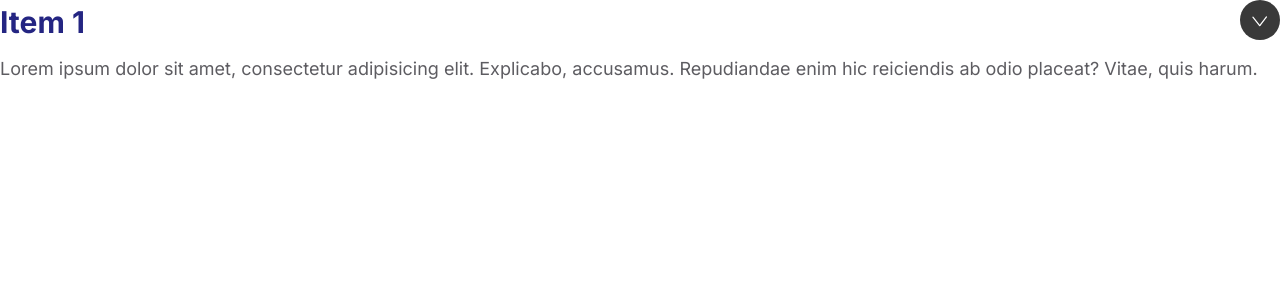
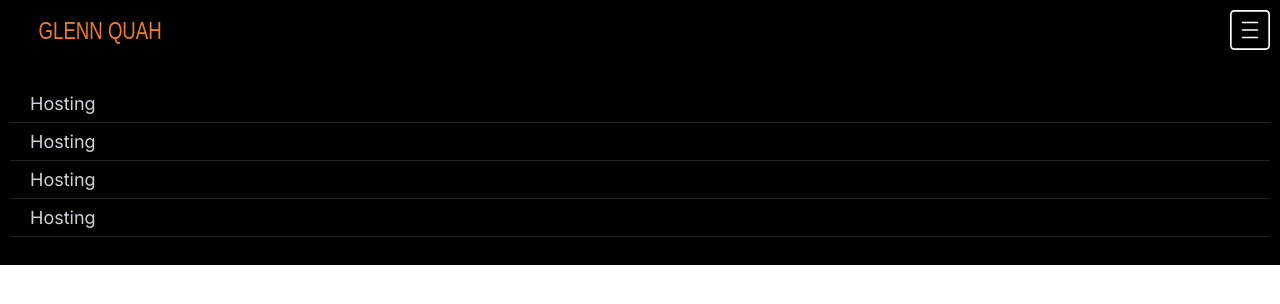
Before and after one commit to glennquah/Portfolio-Website-Glenn, a plain HTML site: page index.html in a window 1280 px wide. Drawn offline with Linux system fonts and the light colour scheme.

Commit message:
halfway thru nav bar

```diff
--- a/css/style.css
+++ b/css/style.css
@@ -192,6 +192,11 @@ a {
 .icon--medium {
     width: 40px;
     height: 40px;
+}
+
+.icon__name {
+    width: 200px;
+    height: 50px;
 }
 
 /* Buttons */
@@ -595,3 +600,30 @@ a {
     max-height: 100vh;
     opacity: 1;
 }
+
+/* Nav Bar */
+.nav {
+    background: black;
+    display: flex;
+    justify-content: space-between;
+    flex-wrap: wrap;
+    padding: 1rem;
+}
+
+.nav__list {
+    width: 100%;
+}
+
+.nav__item {
+    padding: 0.5rem 2rem;
+    border-bottom: 1px solid #222;
+}
+
+.nav__item > a {
+    color: #d2d0db;
+    transition: color 0.3s;
+}
+
+.nav__item > a:hover {
+    color: #fff;
+}
--- a/index.html
+++ b/index.html
@@ -11,15 +11,17 @@
     <link rel="stylesheet" href="css/style.css">
 </head>
 <body>
-   <div class="collapsible collapsible--expanded">
-    <header class="collapsible__header">
-        <h2 class="collapsible__heading">Item 1</h2>
-            <img class="icon icon--white collapsible__chevron" src="images/chevron.svg" alt="">
-    </header>
-    <div class="collapsible__content">
-        Lorem ipsum dolor sit amet, consectetur adipisicing elit. Explicabo, accusamus. Repudiandae enim hic reiciendis ab odio placeat? Vitae, quis harum.
-    </div>
-   </div>
-   <script src="main.js"></script>
+   <nav class="nav">
+       <a href="/"><img class="icon__name" src="images/name 2.0.svg" alt=""></a>
+       <svg class="icon icon--white">
+        <use xlink:href="images/sprite.svg#menu"></use>
+        </svg>
+        <ul class="list nav__list">
+            <li class="nav__item"><a href="#">Hosting</a></li>
+            <li class="nav__item"><a href="#">Hosting</a></li>
+            <li class="nav__item"><a href="#">Hosting</a></li>
+            <li class="nav__item"><a href="#">Hosting</a></li>
+        </ul>
+   </nav>
 </body>
 </html>
```
Also changed, not shown: images/NAME.svg (added), images/name 2.0.svg (added).
